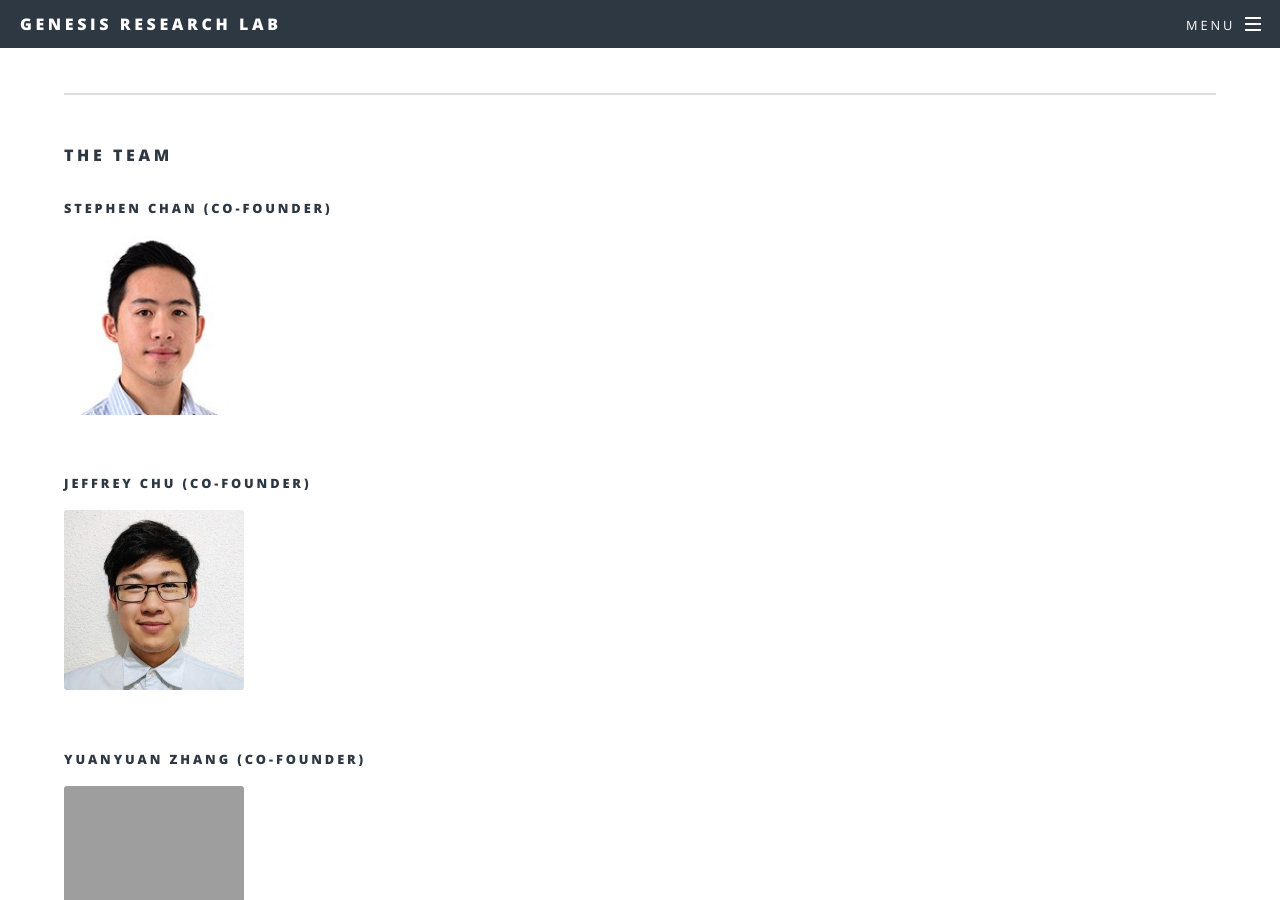
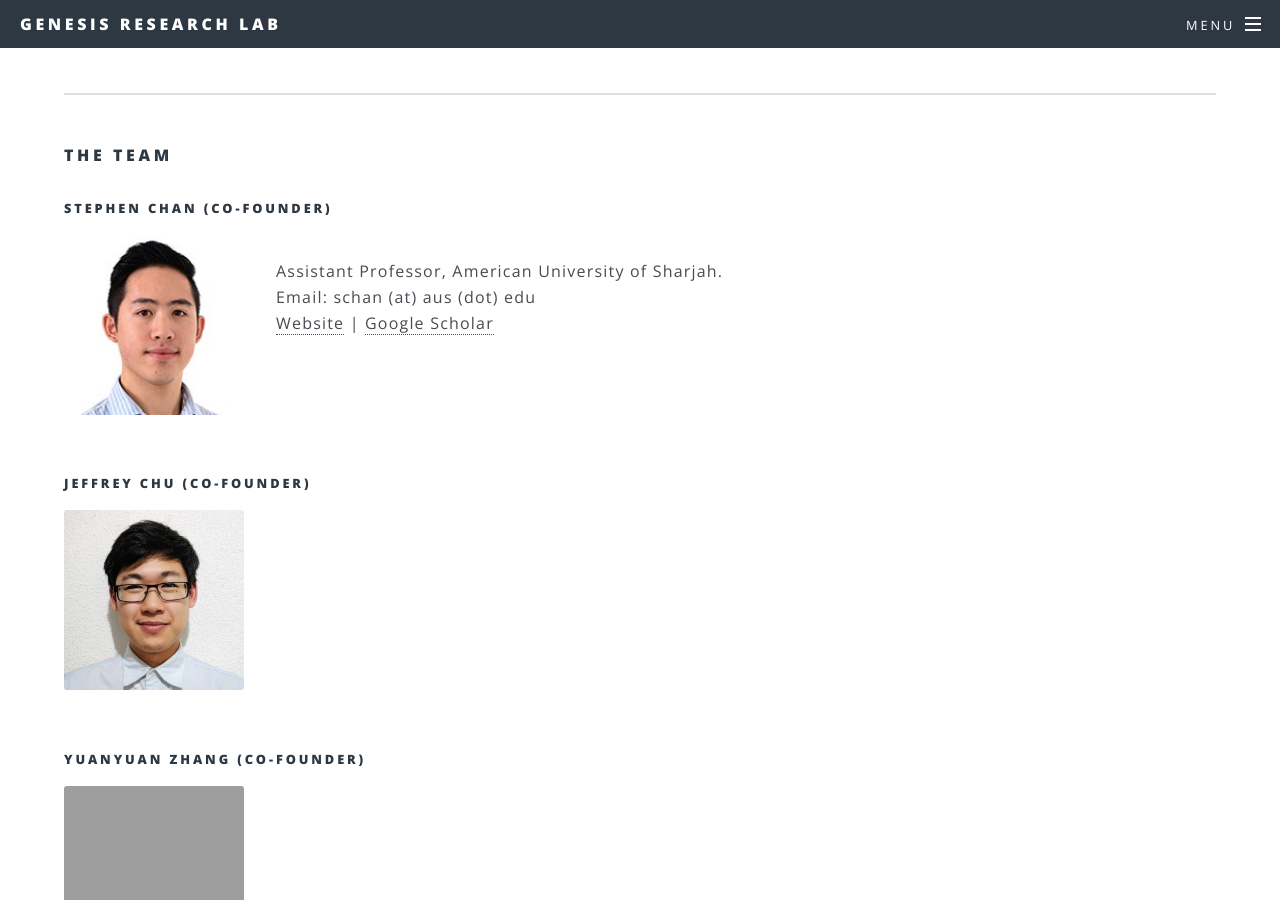
Before and after one commit to genesis-research-lab/genesis-research-lab.github.io, a Jekyll site: the page built from about.html, in a window 1280 px wide and 900 px high, scrolled down 498 px. Built offline with Jekyll 4.4.1, drawn with Linux system fonts in a browser that asks for light colours; grey boxes are pictures that could not be loaded.

Commit message:
update about.html

```diff
--- a/about.html
+++ b/about.html
@@ -12,9 +12,10 @@ title: About
 				</header>
 				<p><h5>Stephen Chan (Co-Founder)</h5>
 				<span class="image left"><img src="images/stephen_chan.jpg" alt="" style="width:180px;height:180px;" /></span>
-				<br>
-				<br>
-				<br>
+				<br>Assistant Professor, American University of Sharjah.
+				<br>Email: schan (at) aus (dot) edu
+				<br><a href="https://www.aus.edu/faculty/dr-stephen-chan">Website</a> |
+				<a href="https://scholar.google.co.uk/citations?user=UThLtccAAAAJ&hl=en">Google Scholar</a>
 				<br>
 				<br>
 				<br>
```
